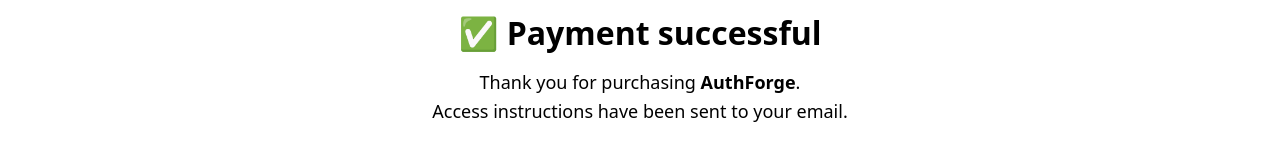
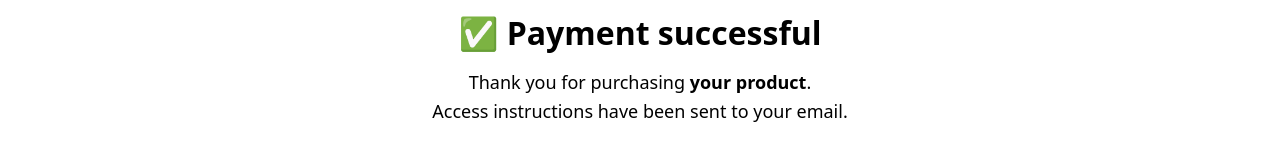
Before and after one commit to Grammeri/nextjs-landing, a Next.js app: page /checkout/success in a window 1280 px wide. Shown: the part 155-315 px from the top of the page. Built offline with nearby package versions, Linux system fonts and the light colour scheme.

Commit message:
feat: prepare starter checkout flow and product archives

```diff
--- a/src/app/api/billing/checkout/route.ts
+++ b/src/app/api/billing/checkout/route.ts
@@ -83,7 +83,7 @@ export async function POST(request: Request) {
       );
     }
 
-    const successUrl = `${siteUrl}/checkout/success?session_id={CHECKOUT_SESSION_ID}`;
+    const successUrl = `${siteUrl}/checkout/success?session_id={CHECKOUT_SESSION_ID}&productId=${body.productId}`;
     const cancelUrl = `${siteUrl}/pricing`;
 
     const result = await createCheckout({
--- a/src/app/checkout/success/page.tsx
+++ b/src/app/checkout/success/page.tsx
@@ -1,12 +1,30 @@
 import Link from 'next/link';
 
-export default function CheckoutSuccessPage() {
+const PRODUCT_TITLES = {
+  authforge: 'AuthForge',
+  starter: 'Next.js Professional Starter',
+} as const;
+
+type CheckoutSuccessPageProps = {
+  searchParams: Promise<{
+    productId?: string;
+  }>;
+};
+
+export default async function CheckoutSuccessPage({ searchParams }: CheckoutSuccessPageProps) {
+  const { productId } = await searchParams;
+
+  const productTitle =
+    productId && productId in PRODUCT_TITLES
+      ? PRODUCT_TITLES[productId as keyof typeof PRODUCT_TITLES]
+      : 'your product';
+
   return (
     <main style={{ maxWidth: 720, margin: '0 auto', padding: '96px 24px', textAlign: 'center' }}>
       <h1 style={{ fontSize: 32, marginBottom: 16 }}>✅ Payment successful</h1>
 
       <p style={{ fontSize: 18, marginBottom: 32 }}>
-        Thank you for purchasing <strong>AuthForge</strong>.
+        Thank you for purchasing <strong>{productTitle}</strong>.
         <br />
         Access instructions have been sent to your email.
       </p>
--- a/src/shared/ui/product-pricing/StarterPricingCard.tsx
+++ b/src/shared/ui/product-pricing/StarterPricingCard.tsx
@@ -7,7 +7,7 @@ import { PricingCard } from '@/shared/ui/pricing-card';
 import { UI_TEXT } from '@/shared/config/ui';
 
 export default function StarterPricingCard() {
-  const { checkoutWithStripe, checkoutWithPaypal } = useCheckout('nextjs-test-kit');
+  const { checkoutWithStripe, checkoutWithPaypal } = useCheckout('starter');
 
   const item = PRICING_PAGE_ITEMS.find((p) => p.productId === 'starter');
   const card = item?.card;
```
